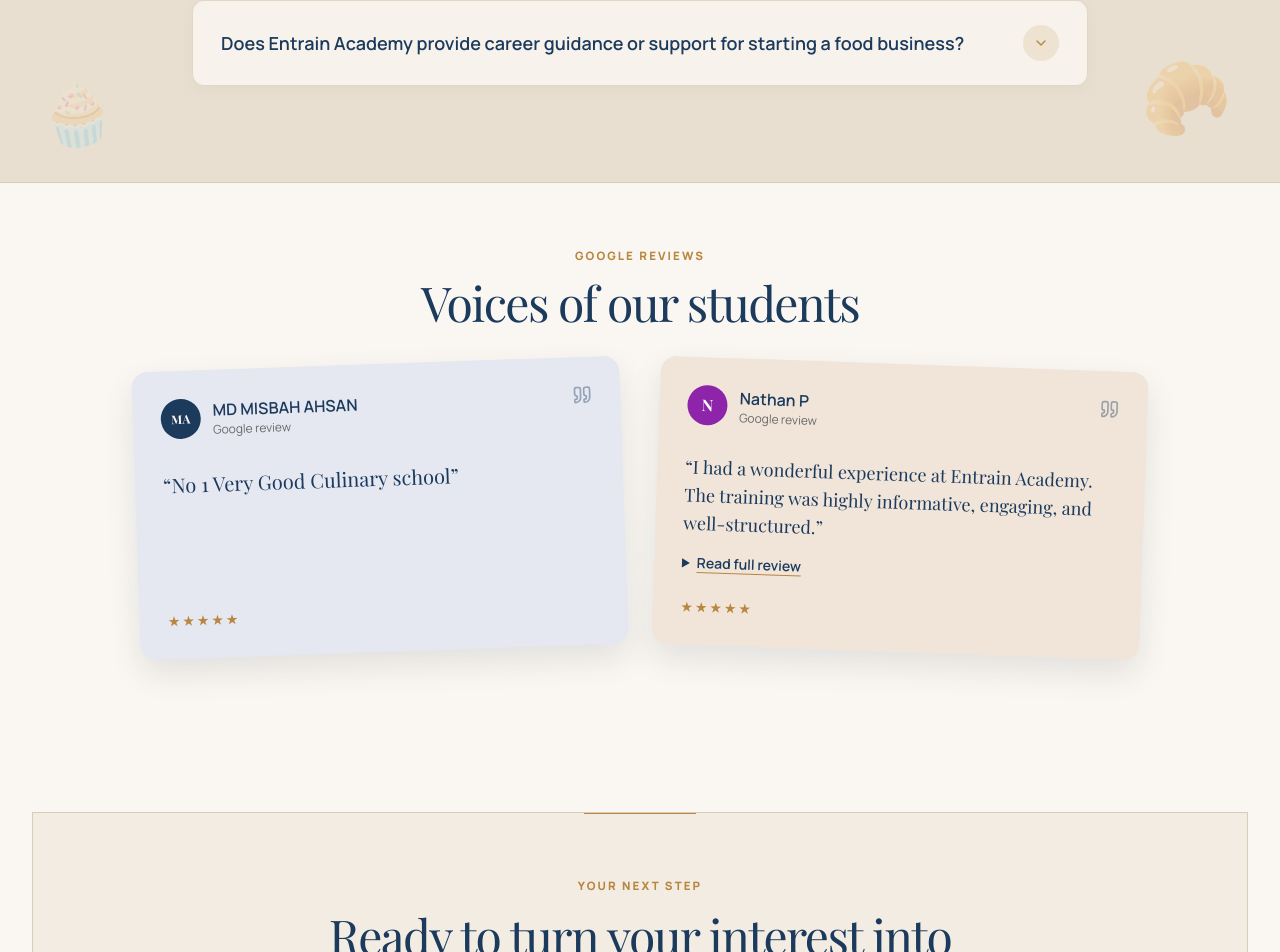
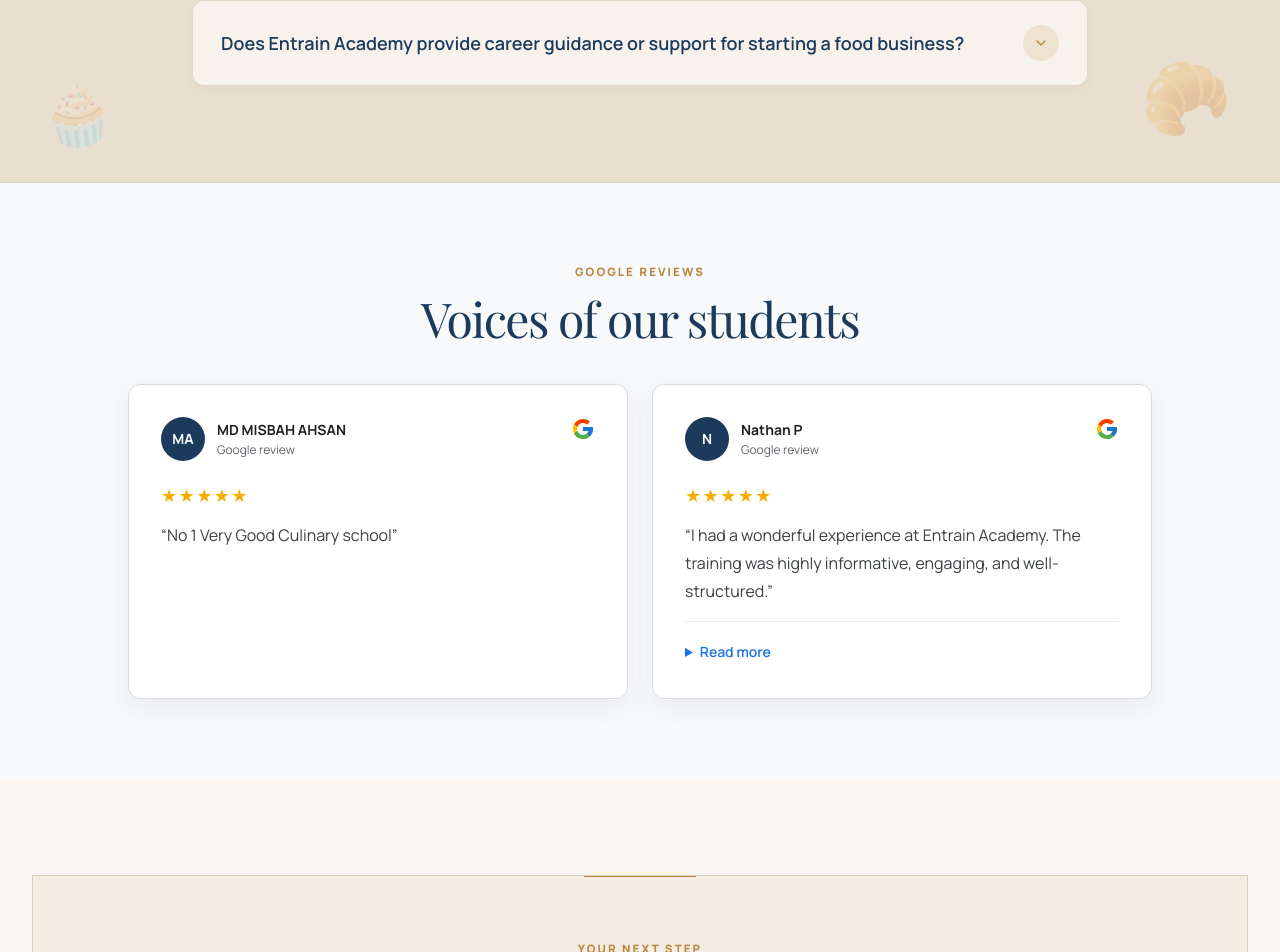
Before and after one commit to entrainaccademy/Culinary-academy, a Next.js app: page / in a window 1280 px wide. Shown: the part 9391-10343 px from the top of the page. Built offline with nearby package versions, Linux system fonts and the light colour scheme; a web font is replaced by a local one.

Commit message:
review changed

```diff
--- a/components/home-page.js
+++ b/components/home-page.js
@@ -25,6 +25,7 @@ import {
 } from "lucide-react";
 import { useEffect, useRef, useState } from "react";
 import { FaInstagram } from "react-icons/fa";
+import { FcGoogle } from "react-icons/fc";
 import { SiteShell } from "@/components/site-shell";
 import { Reveal, rise, stagger } from "@/components/reveal";
 import { buttonVariants } from "@/components/ui/button";
@@ -287,6 +288,48 @@ function TestimonialMarquee() {
       <div className="pointer-events-none absolute inset-y-0 left-0 z-10 w-10 bg-linear-to-r from-[#f2ece3] to-transparent sm:w-24" />
       <div className="pointer-events-none absolute inset-y-0 right-0 z-10 w-10 bg-linear-to-l from-[#f2ece3] to-transparent sm:w-24" />
     </div>
+  );
+}
+
+const googleReviews = [
+  {
+    name: "MD MISBAH AHSAN",
+    initials: "MA",
+    quote: "No 1 Very Good Culinary school",
+  },
+  {
+    name: "Nathan P",
+    initials: "N",
+    quote: "I had a wonderful experience at Entrain Academy. The training was highly informative, engaging, and well-structured.",
+    fullReview: [
+      "A special thanks to Chef Shafer and Chef Rishad for their excellent training, professional guidance, and the effort they put into making the sessions both practical and enjoyable. Their knowledge, patience, and passion for teaching made the entire learning experience truly valuable.",
+      "A big appreciation to Safwan for the warm hospitality, friendly approach, and excellent care throughout the experience. Every day attention made us feel comfortable and well taken care of.",
+      "I would also like to thank Shahana for her excellent support with the registration process and timely follow-ups. Her coordination, professionalism, and friendly assistance ensured everything went smoothly from the beginning.",
+      "Overall, it was a fantastic experience, combining quality training, exceptional hospitality, and seamless coordination. I highly recommend Entrain Academy to anyone looking for a great learning experience.",
+      "Thank you, Chef Shafer, Rishad, Safwan, Shahana, and the entire Entrain Academy team, for making this experience truly memorable. Keep up the great work! 👏",
+    ],
+  },
+];
+
+function GoogleReviewCard({ review }) {
+  return (
+    <article className="h-full rounded-xl border border-[#dadce0] bg-white p-6 shadow-[0_8px_24px_rgba(60,64,67,.08)] sm:p-8">
+      <div className="flex items-start justify-between gap-4">
+        <div className="flex items-center gap-3">
+          <span className="grid size-11 shrink-0 place-items-center rounded-full bg-primary font-sans text-sm font-bold text-white" aria-hidden="true">{review.initials}</span>
+          <div><h3 className="text-sm font-bold text-[#202124]">{review.name}</h3><p className="mt-0.5 text-xs text-[#5f6368]">Google review</p></div>
+        </div>
+        <FcGoogle className="size-6 shrink-0" aria-hidden="true" />
+      </div>
+      <p className="mt-5 text-lg tracking-[.08em] text-[#f9ab00]" aria-label="5 out of 5 stars">★★★★★</p>
+      <blockquote className="mt-3 text-sm leading-7 text-[#3c4043] sm:text-base">“{review.quote}”</blockquote>
+      {review.fullReview && (
+        <details className="group mt-4 border-t border-[#e8eaed] pt-4 text-sm leading-7 text-[#3c4043]">
+          <summary className="w-fit cursor-pointer font-semibold text-[#1a73e8] hover:underline">Read more</summary>
+          <div className="mt-4 space-y-4">{review.fullReview.map((paragraph) => <p key={paragraph}>{paragraph}</p>)}</div>
+        </details>
+      )}
+    </article>
   );
 }
 
@@ -667,45 +710,14 @@ export function HomePage() {
           </div>
         </section>
 
-        <section aria-labelledby="google-reviews-heading" className="overflow-hidden border-t border-border-subtle bg-background py-12 md:py-16">
+        <section aria-labelledby="google-reviews-heading" className="border-t border-border-subtle bg-[#f8f9fa] py-16 md:py-20">
           <div className="container-shell">
             <Reveal className="mx-auto max-w-4xl text-center">
               <p className="eyebrow">Google reviews</p>
               <h2 id="google-reviews-heading" className="display-title mt-3 text-3xl sm:text-4xl md:text-5xl">Voices of our students</h2>
             </Reveal>
-            <div className="mx-auto mt-9 grid max-w-5xl gap-6 px-2 md:grid-cols-2 md:items-stretch md:gap-8">
-              <Reveal className="flex h-full flex-col rounded-2xl bg-[#e5e7f1] p-6 shadow-[0_14px_32px_rgba(15,31,48,.1)] transition-transform duration-300 hover:rotate-0 md:-rotate-2 md:p-7">
-                <div className="flex items-start justify-between gap-4">
-                  <div className="flex items-center gap-3">
-                    <span className="grid size-10 shrink-0 place-items-center rounded-full bg-primary font-serif text-xs font-bold text-background" aria-hidden="true">MA</span>
-                    <div><h3 className="font-semibold text-primary">MD MISBAH AHSAN</h3><p className="text-xs text-muted">Google review</p></div>
-                  </div>
-                  <Quote className="size-5 shrink-0 text-primary/40" aria-hidden="true" />
-                </div>
-                <blockquote className="mt-8 font-serif text-lg leading-7 text-primary sm:text-xl">“No 1 Very Good Culinary school”</blockquote>
-                <p className="mt-auto pt-6 text-sm tracking-[0.14em] text-accent" aria-label="5 out of 5 stars">★★★★★</p>
-              </Reveal>
-              <Reveal delay={0.08} className="flex h-full flex-col rounded-2xl bg-[#f1e5da] p-6 shadow-[0_14px_32px_rgba(15,31,48,.1)] transition-transform duration-300 hover:rotate-0 md:rotate-2 md:p-7">
-                <div className="flex items-start justify-between gap-4">
-                  <div className="flex items-center gap-3">
-                    <span className="grid size-10 shrink-0 place-items-center rounded-full bg-[#8e24aa] font-serif text-base font-bold text-white" aria-hidden="true">N</span>
-                    <div><h3 className="font-semibold text-primary">Nathan P</h3><p className="text-xs text-muted">Google review</p></div>
-                  </div>
-                  <Quote className="size-5 shrink-0 text-primary/40" aria-hidden="true" />
-                </div>
-                <blockquote className="mt-7 font-serif text-base leading-7 text-primary sm:text-lg">“I had a wonderful experience at Entrain Academy. The training was highly informative, engaging, and well-structured.”</blockquote>
-                <details className="group mt-3 text-sm leading-7 text-muted">
-                  <summary className="w-fit cursor-pointer font-semibold text-primary underline decoration-accent underline-offset-4 hover:text-accent">Read full review</summary>
-                  <div className="mt-5 space-y-4 border-t border-border-subtle pt-5">
-                    <p>A special thanks to Chef Shafer and Chef Rishad for their excellent training, professional guidance, and the effort they put into making the sessions both practical and enjoyable. Their knowledge, patience, and passion for teaching made the entire learning experience truly valuable.</p>
-                    <p>A big appreciation to Safwan for the warm hospitality, friendly approach, and excellent care throughout the experience. Every day attention made us feel comfortable and well taken care of.</p>
-                    <p>I would also like to thank Shahana for her excellent support with the registration process and timely follow-ups. Her coordination, professionalism, and friendly assistance ensured everything went smoothly from the beginning.</p>
-                    <p>Overall, it was a fantastic experience, combining quality training, exceptional hospitality, and seamless coordination. I highly recommend Entrain Academy to anyone looking for a great learning experience.</p>
-                    <p>Thank you, Chef Shafer, Rishad, Safwan, Shahana, and the entire Entrain Academy team, for making this experience truly memorable. Keep up the great work! 👏</p>
-                  </div>
-                </details>
-                <p className="mt-auto pt-5 text-sm tracking-[0.14em] text-accent" aria-label="5 out of 5 stars">★★★★★</p>
-              </Reveal>
+            <div className="mx-auto mt-10 grid max-w-5xl gap-5 md:grid-cols-2 md:items-stretch md:gap-6">
+              {googleReviews.map((review) => <GoogleReviewCard key={review.name} review={review} />)}
             </div>
           </div>
         </section>
```
